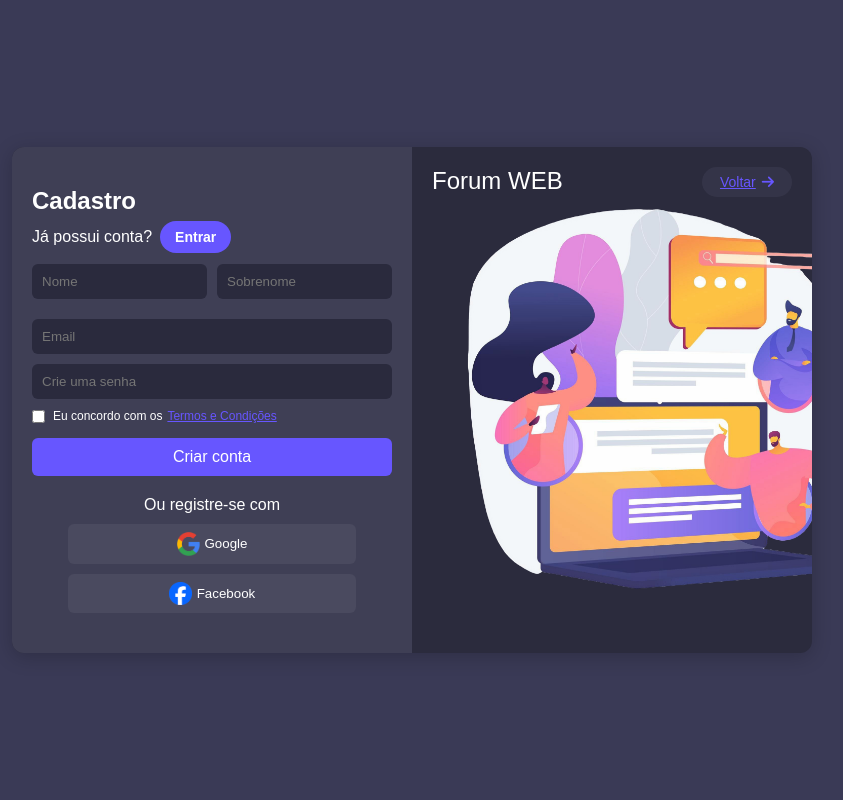
After one commit to BrenoFSales/Forum-Web, a Flask app: page /signup in a window 1280 px wide. The commit adds this page. Shown: the whole page, without its empty margins (228-1071 px from the left). Run offline with Flask 3, Linux system fonts and the light colour scheme; parts of the project's set-up code (start-up, migrations or seed data) failed here and were passed over.

Commit message:
signin-signup-ok

```diff
--- a/app.py
+++ b/app.py
@@ -1,11 +1,10 @@
 import flask
-from flask import Flask, render_template, url_for, request, redirect
+from flask import Flask, render_template, url_for, request, redirect, flash
 from flask_sqlalchemy import SQLAlchemy
 from sqlalchemy.orm import DeclarativeBase
 from sqlalchemy.orm import Mapped, mapped_column
 from typing import List, override
-import flask_login
-from flask_login import LoginManager, UserMixin
+from flask_login import LoginManager, UserMixin, login_user, logout_user, login_required, current_user
 
 login_manager = LoginManager()
 app = Flask(__name__, static_folder='assets')
@@ -24,10 +23,12 @@ class User(UserMixin, db.Model):
     id: Mapped[int] = mapped_column(primary_key=True)
     username: Mapped[str] = mapped_column(unique=True)
     email: Mapped[str]
-    def __init__(self, username: str, email: str) -> None:
+    password: Mapped[str] = mapped_column()
+    def __init__(self, username: str, email: str, password: str) -> None:
         super().__init__()
         self.username = username
         self.email = email
+        self.password = password
 
     @staticmethod
     def get(user_id: str):
@@ -54,47 +55,55 @@ def load_user(user_id: str):
 
 @app.route('/')
 def index():
-    user_authenticated = False;
-    return render_template("index.html", user_authenticated=user_authenticated)
+    return render_template("index.html")
 
 
-@app.route('/signin', methods=['POST'])
+@app.route('/signin', methods=['GET', 'POST'])
 def signin():
-    emailUser = request.form['email']
-    # passUser = request.form['senha']
-    result = db.session.query(User).filter_by(email=emailUser).first()
-
-    if result == None:
-        flask.abort(400, "User was not found")
-
-    if flask_login.login_user(result):
-        print("Logged in:", result)
-        return flask.redirect(flask.url_for("index"))
-    else:
-        flask.abort(400, "Failed to log in user")
-
-@app.route('/login', methods=['GET'])
-def login():
-    emailUser = "daniel@email.com"
-    senhaUser = "123456"
-
+    # Recebe os dados do formulário de login e verifica se os dados são válidos e existem no banco de dados
     if request.method == 'POST':
         email = request.form.get('email')
         senha = request.form.get('senha')
-        print(f"Recebido o forms: {email} e {senha}")
 
-        if email == emailUser and senha == senhaUser:
-            print("Redirecting to perfil")
-            return redirect(url_for('perfil', email=emailUser, senha=senhaUser))
+        user = db.session.query(User).filter_by(email=email).first()
+        if (user and user.password == senha):  # Verificação direta da senha
+                login_user(user) # Realiza o login do usuário na sessão
+                return redirect(url_for('perfil'))
+        else:
+                flash('Senha incorreta. Tente novamente.') # Retorna mensagem de erro ao logar para a tela de login
 
     return render_template('login.html')
 
 
+@app.route('/signup', methods=['GET', 'POST'])
+def signup():
+    # Recebe os dados do formulário de cadastro
+    if request.method == 'POST':
+        username = request.form.get('username')
+        email = request.form.get('email')
+        password = request.form.get('password')
+
+        user = User(username=username, email=email, password=password) # Cria um novo objeto da classe 'user'
+        db.session.add(user) # Adiciona o ojeto a classe
+        db.session.commit()  # Faz o commit registrando o novo usuário no banco
+
+        return redirect(url_for('signin'))
+
+    return render_template('cadastro.html')
+
+
+# Rota para logout do Usuário que está atualmente logado
+@app.route('/logout')
+@login_required
+def logout():
+    logout_user()
+    return redirect(url_for('index'))
+
+
 @app.route('/perfil')
 def perfil():
-    username = "Daniel San"
-    email = request.args.get('email')
-    return render_template('perfil.html', username=username, email=email)
+    return render_template('perfil.html')
+
 
 if __name__ == "__main__":
     app.run(debug=True, host='0.0.0.0', port=5000)
--- a/assets/styles/login.css
+++ b/assets/styles/login.css
@@ -90,7 +90,7 @@ form {
     margin-top: 15px;
 }
 
-#switch-to-register {
+.signup {
     font-size: 14px;
     margin-left: 8px;
     background: #6756ff;
@@ -109,9 +109,10 @@ form {
     width: fit-content;
     word-break: break-word;
     border: 0;
+    text-decoration: none;
 }
 
-#switch-to-login {
+.signin {
     font-size: 14px;
     margin-left: 8px;
     background: #6756ff;
@@ -130,6 +131,7 @@ form {
     width: fit-content;
     word-break: break-word;
     border: 0;
+    text-decoration: none;
 }
 
 .input-group {
--- /dev/null
+++ b/templates/cadastro.html
@@ -0,0 +1,46 @@
+<!DOCTYPE html>
+<html lang="pt-br">
+  <head>
+    <meta charset="UTF-8">
+    <meta name="viewport" content="width=device-width, initial-scale=1.0">
+    <title>Login/Cadastro</title>
+    <link rel="stylesheet" href="../assets/styles/login.css">
+    <!-- Font Awesome Icons -->
+    <link rel="stylesheet" href="https://cdnjs.cloudflare.com/ajax/libs/font-awesome/6.0.0-beta3/css/all.min.css">
+  </head>
+  <body>
+    <div class="container">
+        <div class="form-container register-container">
+            <div class="input-panel">
+            <h2>Cadastro</h2>
+            <p>Já possui conta?<a href="{{ url_for('signin')}}" class="signin">Entrar</a></p>
+            <form action="signup" id="signup-form" method="POST">
+                <div class="input-group">
+                <input name="username" type="text" placeholder="Nome" required>
+                <input type="text" placeholder="Sobrenome">
+                </div>
+                <input name="email" type="email" placeholder="Email" required>
+                <div class="password-group">
+                <input name="password" type="password" placeholder="Crie uma senha" required>
+                </div>
+                <label class="checkbox">
+                <input type="checkbox" required>
+                Eu concordo com os <a href="#">Termos e Condições</a>
+                </label>
+                <button type="submit" class="submit-button">Criar conta</button>
+            </form>
+            <div class="social-login">
+                <p>Ou registre-se com</p>
+                <button class="google-btn"><img src="../assets/images/google.png" alt="google-icon">Google</button>
+                <button class="facebook-btn"><img src="../assets/images/facebook.png" alt="google-icon">Facebook</button>
+            </div>
+            </div>
+            <div class="image-panel">
+            <div class="logo">Forum WEB</div>
+            <a href="{{url_for('index')}}" class="back-button">Voltar<i class="fa-solid fa-arrow-right"></i></a>
+            </div>
+        </div>
+        </div>
+    </div>
+  </body>
+</html>
--- a/templates/perfil.html
+++ b/templates/perfil.html
@@ -4,15 +4,15 @@
 
 <div class="container mt-5">
     <h1 class="mb-4 fs-5">Perfil do Usuário</h1>
-    <a href="#"><button class="btn btn-danger mb-4">Encerrar Sessão</button></a>
+    <a href="{{ url_for('logout') }}"><button class="btn btn-danger mb-4">Encerrar Sessão</button></a>
     <!-- Seção de Informações Pessoais -->
     <div class="card mb-4">
         <div class="card-header">
             Informações Pessoais
         </div>
         <div class="card-body">
-            <p><strong>Nome Completo:</strong> {{ username }}</p>
-            <p><strong>Email:</strong> {{ email }}</p>
+            <p><strong>Nome Completo:</strong> {{ current_user.username }}</p>
+            <p><strong>Email:</strong> {{ current_user.email }}</p>
             <p><strong>Telefone:</strong> (11) 98765-4321</p>
         </div>
     </div>
```
Also changed, not shown: assets/scripts/login.js (deleted, +0 -13 lines), templates/baseLayout.html (+5 -3 lines), templates/login.html (+7 -33 lines), instance/project.db (added).
